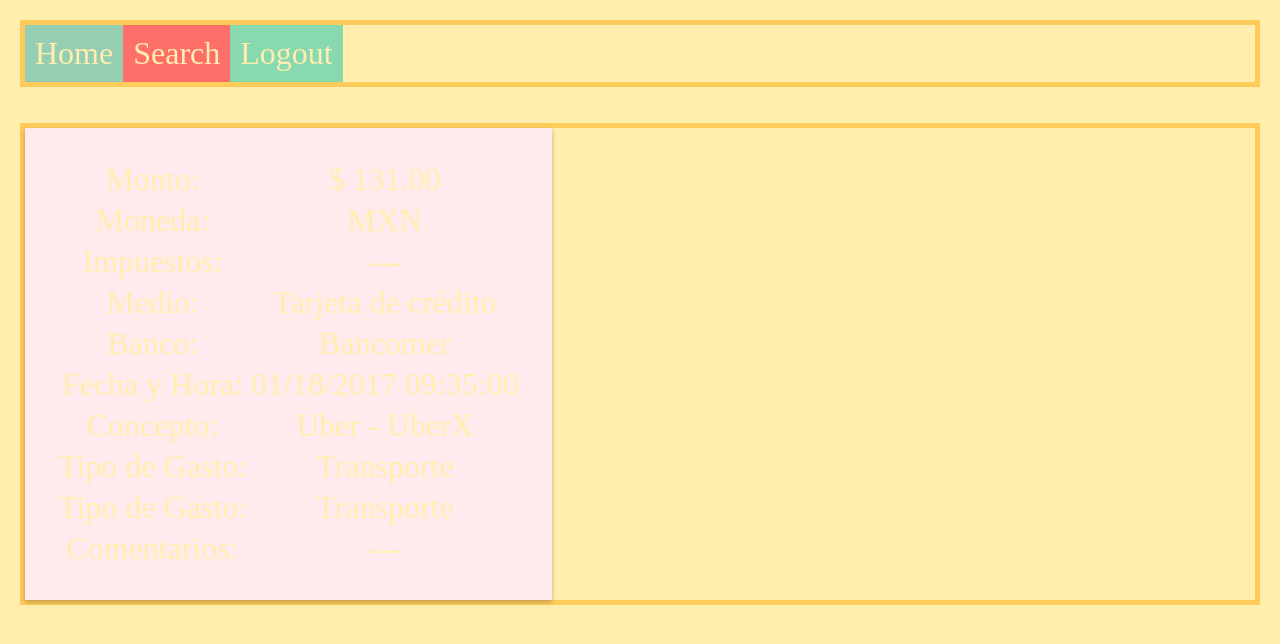
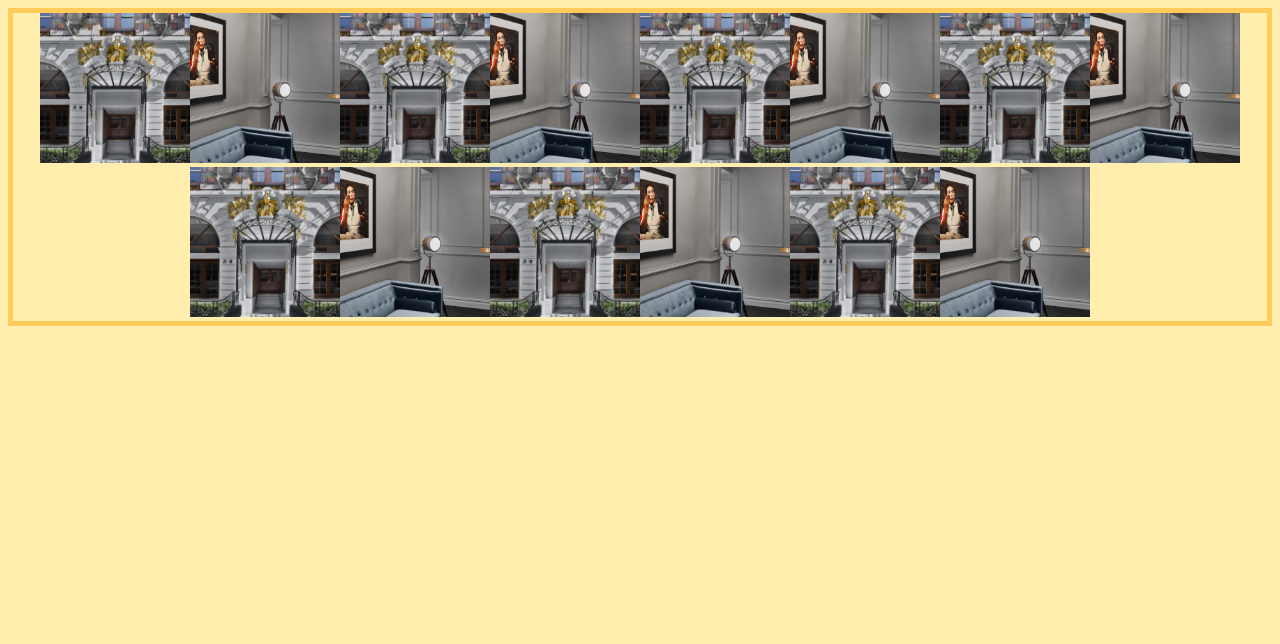
Before and after one commit to Telematica/Flexbox, a website built with webpack: page index.html in a window 1280 px wide. Built offline with nearby package versions, Linux system fonts and the light colour scheme.

Commit message:
Scrimba Lessons.

```diff
--- a/assets/js/app.js
+++ b/assets/js/app.js
@@ -2,17 +2,17 @@ import _ from 'lodash';
 import '../scss/main.scss';
 //const css = require('../css/styles.css');
 
-function component() {
-	var element = document.createElement('div');
-	// Lodash, currently included via a script, is required for this line to work
-	// Lodash, now imported by this script
-	element.innerHTML = _.join(['Hello', 'webpack'], ' ');
+function main() {
+    /*
+     var element = document.createElement('div');
+     // Lodash, currently included via a script, is required for this line to work
+     // Lodash, now imported by this script
+     element.innerHTML = _.join(['Hello', 'webpack'], ' ');
 
-	return element;
+     return element;
+     */
+    console.log(document, document.body, document.querySelector('body'));
+    //document.querySelector('body').appendChild(component());
 }
 
-
-window.onload = () => {
-	console.log(document, document.body, document.querySelector('body'));
-	//document.querySelector('body').appendChild(component());
-};
+window.onload = main;
--- a/assets/scss/flexbox.scss
+++ b/assets/scss/flexbox.scss
@@ -1,10 +1,53 @@
+.a, .b {
+  position: fixed;
+  top: 0;
+  left: 0;
+  right: 0;
+  height: 90px;
+  padding: 0;
+  //z-index: 103;
+  font-size: 5rem;
+  height: 100px;
+  width: 100%;
+}
+
+.a {
+  color: blue;
+  //z-index: 100;
+}
+
+.b {
+  color: yellow;
+  //z-index: 100;
+}
+
+.c, .d {
+  position: absolute;
+  width: 100%;
+  clip: rect(auto, auto, auto, auto);
+}
+
+.c {
+  height: 5000px;
+  background-color: orange;
+}
+
+.d {
+  height: 1000px;
+  //z-index: 101;
+  background-color: pink;
+}
+
+
+
+/*
 #main {
 	.container {
 		background-color: #F44336;
 		box-shadow: 0 2px 5px rgba(0,0,0,.26);
 		height: 20em;
 
-		/** flex settings **/
+		// flex settings
 		align-items: stretch;
 		display: flex;
 		flex-direction: column-reverse;
@@ -40,3 +83,4 @@
 		}
 	}
 }
+*/
--- a/assets/scss/scrimba.scss
+++ b/assets/scss/scrimba.scss
@@ -1,17 +1,78 @@
 html, body {
+  //margin: 10px;
+  //height: 100%;
   background-color: #ffeead;
-  margin: 10px;
 }
 
 .container {
+  //height: 100%;
   display: flex;
+  //margin: 0 auto;
+  //align-items: flex-end;
+  //flex-direction: row;
+  //flex-direction: column;
   border: 5px solid #FFCC5C;
+  //justify-content: center;
+  //justify-content: flex-end;
+  flex-wrap: wrap;
+  justify-content: center;
 
+  > div > img {
+    //width: 100%;
+    //height: 100%;
+    height: 150px;
+    width: 150px;
+    object-fit: cover;
+  }
+
+  > .normal {
+    //flex: 1 1 150px;
+  }
+
+  > .big {
+    //flex: 1 1 200px;
+  }
+
+  .home {
+    //align-self: flex-end;
+    //flex: 1 1 200px;
+  }
+
+  .search {
+    flex: 1;
+  }
+
+  .logout {
+    //flex: 10 1 200px;
+    //align-self: flex-start;
+  }
+
+  .item {
+    &1 {
+      order: 1;
+    }
+
+    &2 {
+      order: 0;
+    }
+
+    &3 {
+      order: 2;
+    }
+  }
+
+
+  /*
   > div {
+    //flex: 1;
     padding: 10px;
     font-size: 2em;
     color: #ffeead;
     text-align: center;
+
+    &:not(.search) {
+      //flex: 1;
+    }
 
     &:nth-child(1) {
       background-color: #96ceb4;
@@ -24,5 +85,10 @@ html, body {
     &:nth-child(3) {
       background-color: #88d8b0;
     }
+
+    &:nth-child(4) {
+      background-color: #ff6f69;
+    }
   }
+  */
 }
--- a/index.html
+++ b/index.html
@@ -4,15 +4,61 @@
 		<meta charset="UTF-8">
 		<title>Document</title>
 		<link rel="stylesheet" href="dist/css/main.css">
-		<script src="dist/js/app.js"></script>
 	</head>
 	<body>
 
+	<div class="container">
+		<div class="normal"><img src="./assets/images/Life-Hotel-NYC-2017-74-430x310.jpg"/></div>
+		<div  class="big"><img src="./assets/images/Life-Hotel-NYC-2017-101-e1510958004420-430x640.jpg"/></div>
+		<div class="normal"><img src="./assets/images/Life-Hotel-NYC-2017-74-430x310.jpg"/></div>
+		<div  class="big"><img src="./assets/images/Life-Hotel-NYC-2017-101-e1510958004420-430x640.jpg"/></div>
+		<div class="normal"><img src="./assets/images/Life-Hotel-NYC-2017-74-430x310.jpg"/></div>
+		<div  class="big"><img src="./assets/images/Life-Hotel-NYC-2017-101-e1510958004420-430x640.jpg"/></div>
+		<div class="normal"><img src="./assets/images/Life-Hotel-NYC-2017-74-430x310.jpg"/></div>
+		<div  class="big"><img src="./assets/images/Life-Hotel-NYC-2017-101-e1510958004420-430x640.jpg"/></div>
+		<div class="normal"><img src="./assets/images/Life-Hotel-NYC-2017-74-430x310.jpg"/></div>
+		<div  class="big"><img src="./assets/images/Life-Hotel-NYC-2017-101-e1510958004420-430x640.jpg"/></div>		<div class="normal"><img src="./assets/images/Life-Hotel-NYC-2017-74-430x310.jpg"/></div>
+		<div  class="big"><img src="./assets/images/Life-Hotel-NYC-2017-101-e1510958004420-430x640.jpg"/></div>		<div class="normal"><img src="./assets/images/Life-Hotel-NYC-2017-74-430x310.jpg"/></div>
+		<div  class="big"><img src="./assets/images/Life-Hotel-NYC-2017-101-e1510958004420-430x640.jpg"/></div>
+
+
+	</div>
+
+
+		<!--
 		<nav class="container">
-			<div>Home</div>
-			<div>Search</div>
-			<div>Logout</div>
+			<div class="home item1">1 Home</div>
+			<div class="search item2">2 Search</div>
+			<div class="logout item3">3 Logout</div>
 		</nav>
+		-->
+
+		<!--
+		<nav>
+			<ul class="container">
+				<li>Home</li>
+				<li>Profile</li>
+				<li class="search">
+					<input type="text" class="search-input" placeholder="Search">
+				</li>
+				<li>Logout</li>
+			</ul>
+		</nav>
+		-->
+
+		<!--
+		<div class="c">
+			<div class="a">
+				TEXT
+			</div>
+		</div>
+
+		<div class="d">
+			<div class="b">
+				TEXT
+			</div>
+		</div>
+
 
 		<div class="gallery">
 			<div class="gallery__item gallery__item--small">
@@ -69,5 +115,8 @@
 				</table>
 			</div>
 		</div>
+		-->
+
+		<script src="dist/js/app.js"></script>
 	</body>
 </html>
```
Also changed, not shown: README.md.
